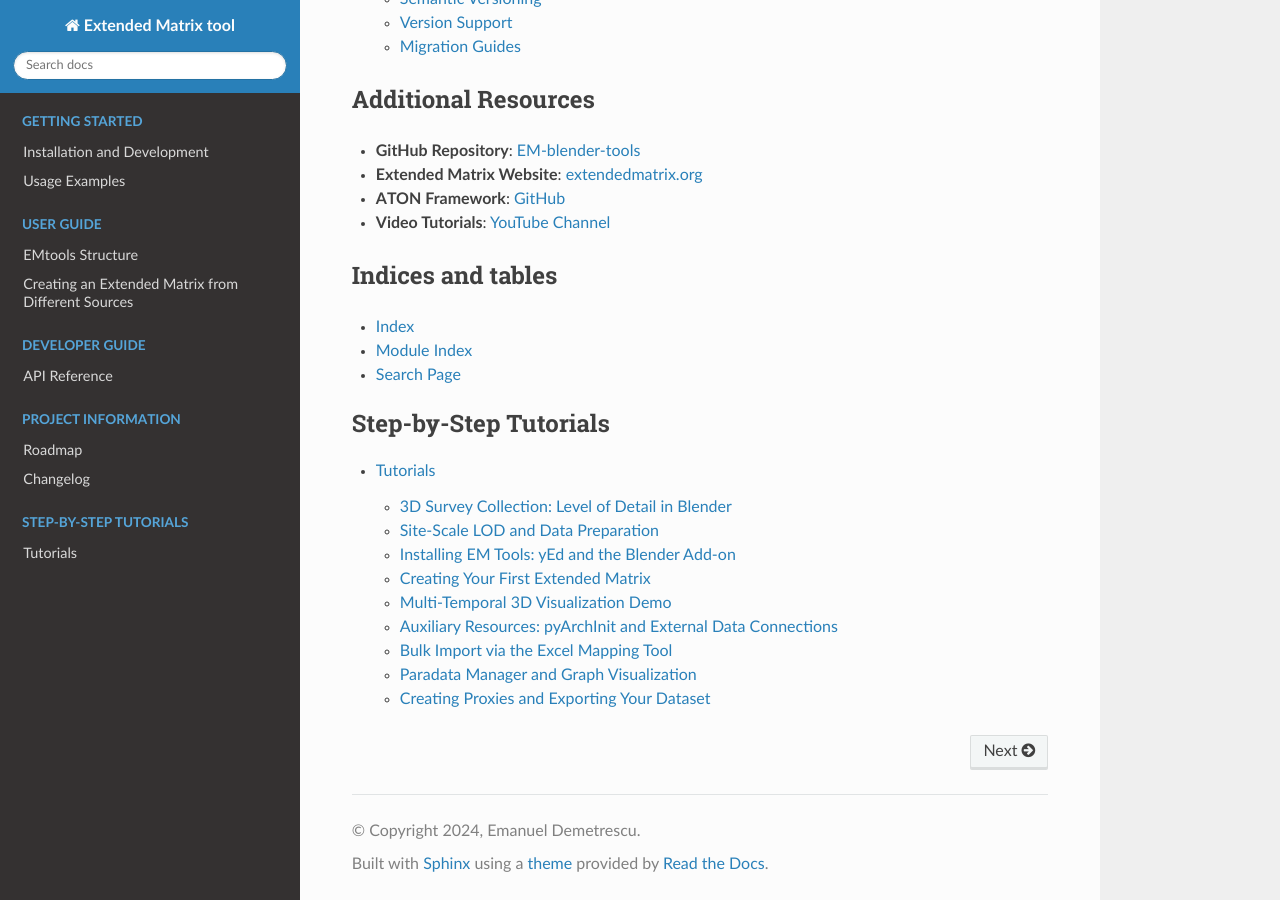
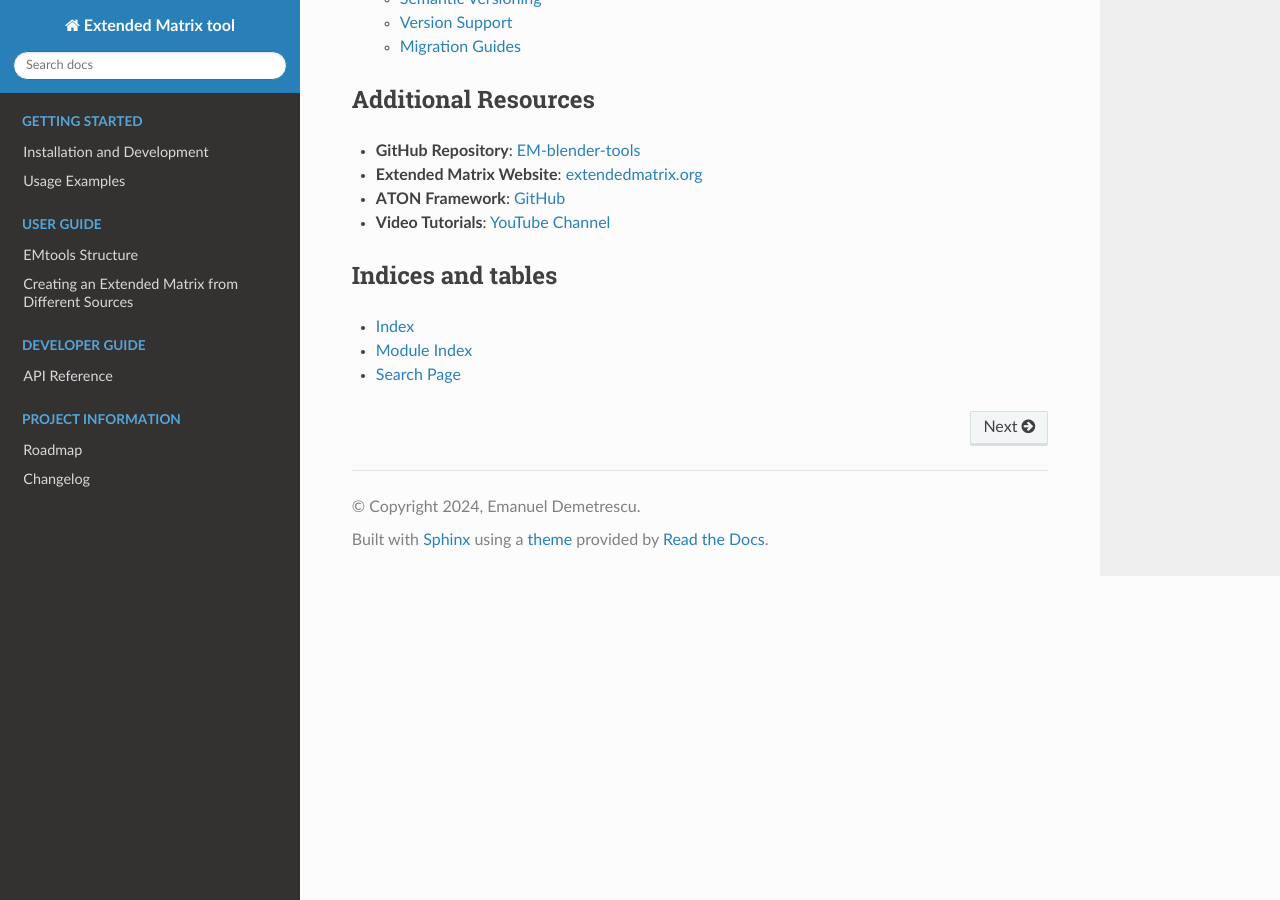
Before and after one commit to zalmoxes-laran/EM-blender-tools-doc, a Sphinx documentation site: the page built from docs/index.rst, in a window 1280 px wide and 900 px high, scrolled down 2825 px. Built offline with Sphinx 7.4.7 and the Read the Docs theme 3.1.0, drawn with Linux system fonts in a browser that asks for light colours; pages that are not in the unit, such as notebooks, are missing from menus.

Commit message:
Update index.rst

```diff
--- a/docs/index.rst
+++ b/docs/index.rst
@@ -97,6 +97,3 @@ Indices and tables
 * :ref:`search`
 .. toctree::
    :maxdepth: 2
-   :caption: Step-by-Step Tutorials
-
-   tutorials/index
```
